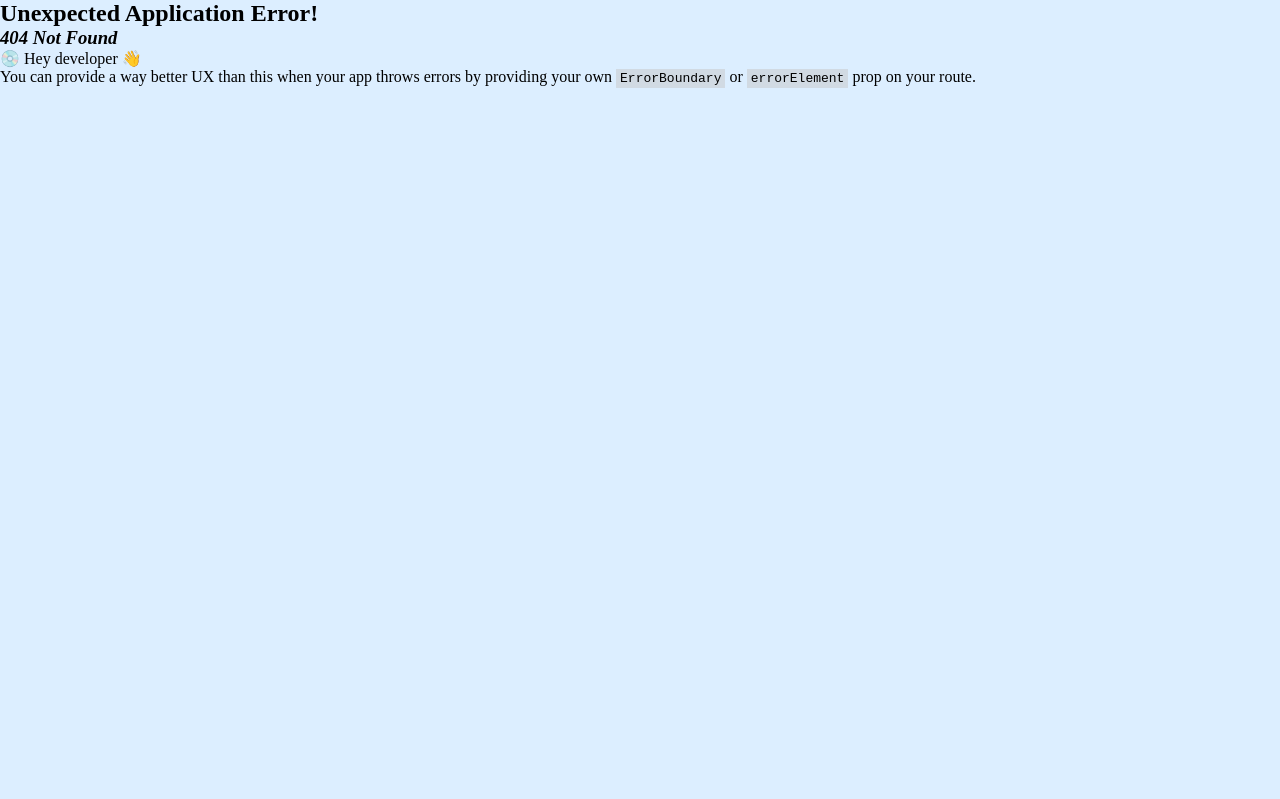
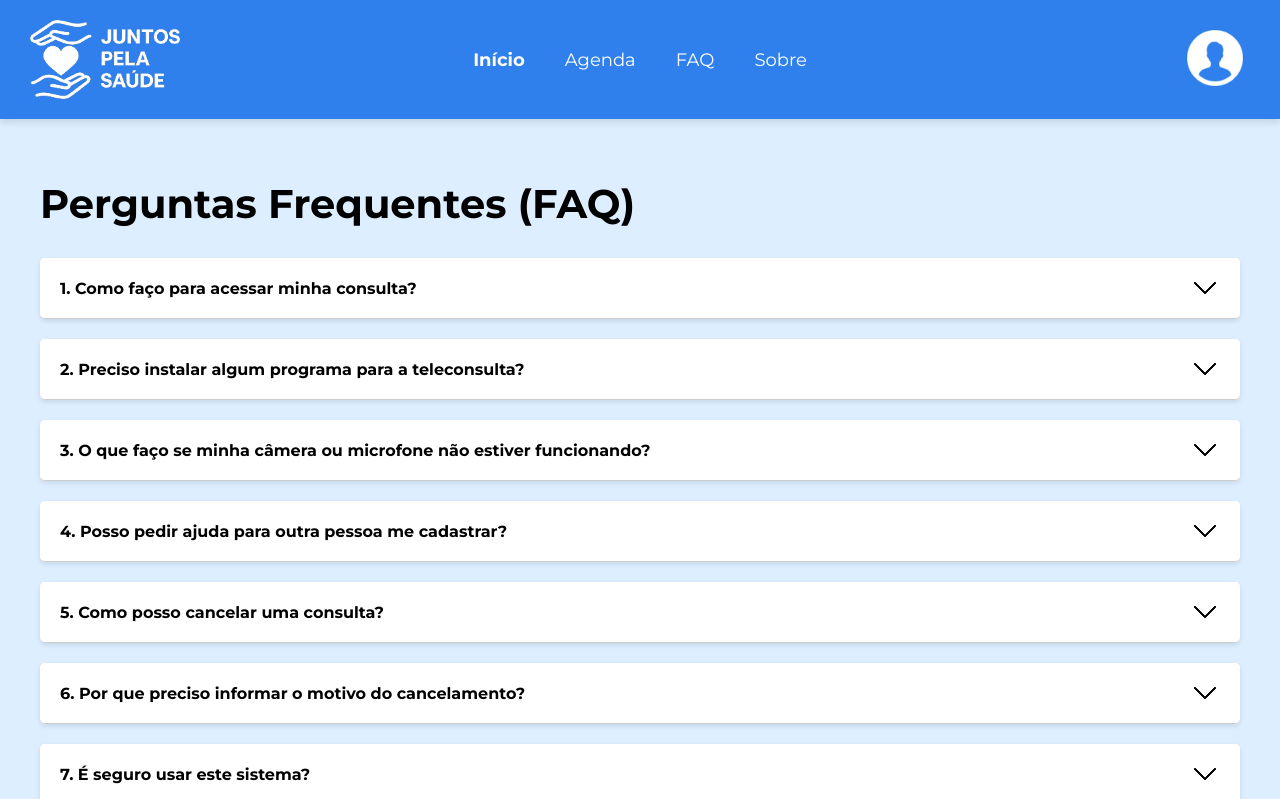
Before and after one commit to annaclrl/juntos-pela-saude, a React (Vite) app: page /faq in a window 1280 px wide. Before the commit this address had no page. Shown: the top 799 px of the page. Built offline with nearby package versions, Linux system fonts and the light colour scheme.

Commit message:
Criando e estilizando página de Faq , e adiciando sua route

```diff
--- /dev/null
+++ b/src/pages/Faq/Faq.css
@@ -0,0 +1,9 @@
+#conteudo_faq {
+    padding: 60px 40px;
+}
+
+#conteudo_faq h1 {
+    font-family: var(--fonte-principal);
+    font-size: 40px;
+    margin-bottom: 30px;
+}
--- /dev/null
+++ b/src/pages/Faq/index.tsx
@@ -0,0 +1,52 @@
+import FAQItem from '../../components/FaqItem';
+import './Faq.css'
+
+const perguntas = [
+    {
+        pergunta: "1. Como faço para acessar minha consulta?",
+        resposta: "Você pode acessar sua consulta pelo nosso site..."
+    },
+    {
+        pergunta: "2. Preciso instalar algum programa para a teleconsulta?",
+        resposta: "Não! Nosso sistema funciona diretamente no navegador..."
+    },
+    {
+        pergunta: "3. O que faço se minha câmera ou microfone não estiver funcionando?",
+        resposta: "Durante a consulta, você verá um botão chamado “SOS”..."
+    },
+    {
+        pergunta:  "4. Posso pedir ajuda para outra pessoa me cadastrar?",
+        resposta: "Claro! Um familiar ou cuidador pode te ajudar no cadastro. Também temos um assistente virtual (chatbot) para facilitar esse processo."
+    },
+    {
+        pergunta: "5. Como posso cancelar uma consulta?",
+        resposta: "Na plataforma, há um botão claro para cancelamento. É só clicar e escolher o motivo. Tudo é feito em poucos passos."
+    },
+    {
+        pergunta: "6. Por que preciso informar o motivo do cancelamento?",
+        resposta:  "Isso ajuda a equipe a entender e melhorar a experiência dos pacientes. As opções são simples e rápidas de escolher."
+    },
+    {
+        pergunta: "7. É seguro usar este sistema?",
+        resposta: "Sim! Seus dados são protegidos com segurança, e só você e a equipe médica têm acesso às suas informações."
+    },
+]
+
+const Faq = () => {
+    return(
+              <main>
+        <section id="conteudo_faq">
+          <h1>Perguntas Frequentes (FAQ)</h1>
+          {perguntas.map((item, index) => (
+            <FAQItem
+              key={index}
+              pergunta={item.pergunta}
+              resposta={item.resposta}
+            />
+          ))}
+        </section>
+      </main>
+    )
+}
+
+export default Faq;
--- a/src/routes/AppRoutes.tsx
+++ b/src/routes/AppRoutes.tsx
@@ -2,6 +2,7 @@ import { createBrowserRouter } from "react-router-dom";
 import PaginaInicial from "../pages/PaginaInicial";
 import App from "../App";
 import Integrantes from "../pages/Integrantes";
+import Faq from "../pages/Faq";
 
 export const routes = createBrowserRouter([
   {
@@ -16,6 +17,11 @@ export const routes = createBrowserRouter([
         path: "/integrantes",
         element: <Integrantes />
       },
+      {
+        path: "/faq",
+        element: <Faq />
+
+      }
     ]
   }
 ]);
```
